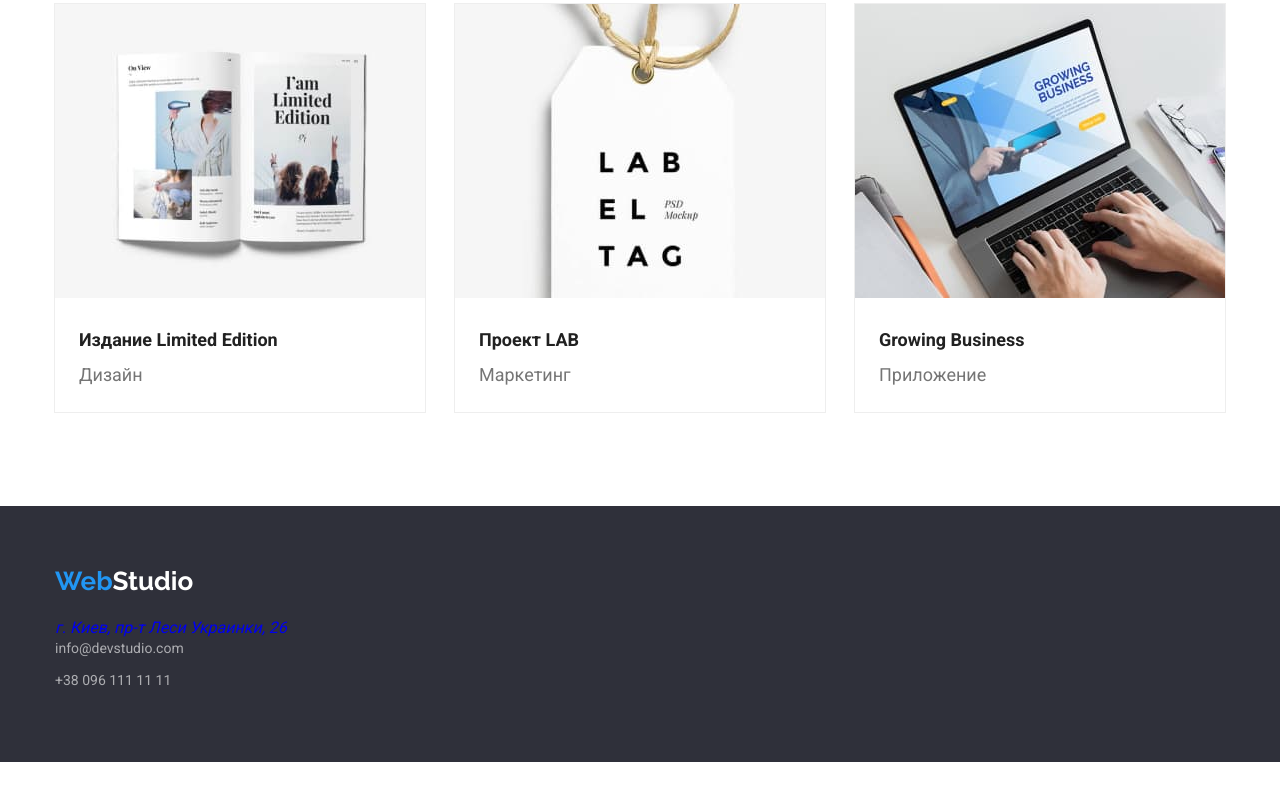
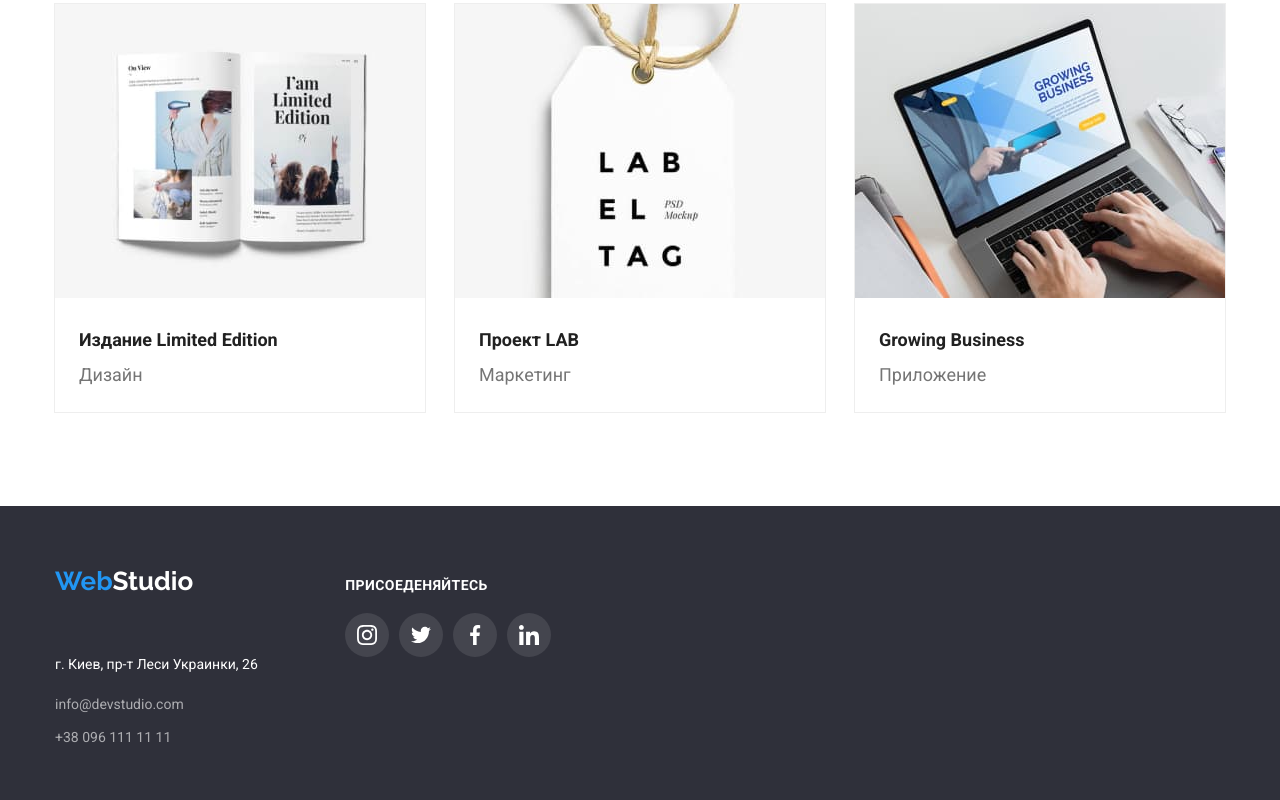
Before and after one commit to YuriiBerezan/-goit-markup-hw-04, a plain HTML site: page portfolio.html in a window 1280 px wide. Shown: the part 1136-1936 px from the top of the page. Before the commit the page ends 1898 px from the top, so only its background shows below. Drawn offline with Linux system fonts and the light colour scheme.

Commit message:
добавил модерн нормалайз, эффект тени в портфолио

```diff
--- /dev/null
+++ b/css/modern-normalize.css
@@ -0,0 +1,285 @@
+/*! modern-normalize v1.1.0 | MIT License | https://github.com/sindresorhus/modern-normalize */
+
+/*
+Document
+========
+*/
+
+/**
+Use a better box model (opinionated).
+*/
+
+*,
+::before,
+::after {
+	box-sizing: border-box;
+}
+
+/**
+1. Correct the line height in all browsers.
+2. Prevent adjustments of font size after orientation changes in iOS.
+3. Use a more readable tab size (opinionated).
+*/
+
+html {
+	line-height: 1.15; /* 1 */
+	-webkit-text-size-adjust: 100%; /* 2 */
+	-moz-tab-size: 4; /* 3 */
+	tab-size: 4; /* 3 */
+}
+
+/*
+Sections
+========
+*/
+
+/**
+1. Remove the margin in all browsers.
+2. Improve consistency of default fonts in all browsers. (https://github.com/sindresorhus/modern-normalize/issues/3)
+*/
+
+body {
+	margin: 0; /* 1 */
+	font-family:
+		system-ui,
+		-apple-system, /* Firefox supports this but not yet `system-ui` */
+		'Segoe UI',
+		Roboto,
+		Helvetica,
+		Arial,
+		sans-serif,
+		'Apple Color Emoji',
+		'Segoe UI Emoji'; /* 2 */
+}
+
+/*
+Grouping content
+================
+*/
+
+/**
+1. Add the correct height in Firefox.
+2. Correct the inheritance of border color in Firefox. (https://bugzilla.mozilla.org/show_bug.cgi?id=190655)
+*/
+
+hr {
+	height: 0; /* 1 */
+	color: inherit; /* 2 */
+}
+
+/*
+Text-level semantics
+====================
+*/
+
+/**
+Add the correct text decoration in Chrome, Edge, and Safari.
+*/
+
+abbr[title] {
+	text-decoration: underline dotted;
+}
+
+/**
+Add the correct font weight in Edge and Safari.
+*/
+
+b,
+strong {
+	font-weight: bolder;
+}
+
+/**
+1. Improve consistency of default fonts in all browsers. (https://github.com/sindresorhus/modern-normalize/issues/3)
+2. Correct the odd 'em' font sizing in all browsers.
+*/
+
+code,
+kbd,
+samp,
+pre {
+	font-family:
+		ui-monospace,
+		SFMono-Regular,
+		Consolas,
+		'Liberation Mono',
+		Menlo,
+		monospace; /* 1 */
+	font-size: 1em; /* 2 */
+}
+
+/**
+Add the correct font size in all browsers.
+*/
+
+small {
+	font-size: 80%;
+}
+
+/**
+Prevent 'sub' and 'sup' elements from affecting the line height in all browsers.
+*/
+
+sub,
+sup {
+	font-size: 75%;
+	line-height: 0;
+	position: relative;
+	vertical-align: baseline;
+}
+
+sub {
+	bottom: -0.25em;
+}
+
+sup {
+	top: -0.5em;
+}
+
+/*
+Tabular data
+============
+*/
+
+/**
+1. Remove text indentation from table contents in Chrome and Safari. (https://bugs.chromium.org/p/chromium/issues/detail?id=999088, https://bugs.webkit.org/show_bug.cgi?id=201297)
+2. Correct table border color inheritance in all Chrome and Safari. (https://bugs.chromium.org/p/chromium/issues/detail?id=935729, https://bugs.webkit.org/show_bug.cgi?id=195016)
+*/
+
+table {
+	text-indent: 0; /* 1 */
+	border-color: inherit; /* 2 */
+}
+
+/*
+Forms
+=====
+*/
+
+/**
+1. Change the font styles in all browsers.
+2. Remove the margin in Firefox and Safari.
+*/
+
+button,
+input,
+optgroup,
+select,
+textarea {
+	font-family: inherit; /* 1 */
+	font-size: 100%; /* 1 */
+	line-height: 1.15; /* 1 */
+	margin: 0; /* 2 */
+}
+
+/**
+Remove the inheritance of text transform in Edge and Firefox.
+*/
+
+button,
+select {
+	text-transform: none;
+}
+
+/**
+Correct the inability to style clickable types in iOS and Safari.
+*/
+
+button,
+[type='button'],
+[type='reset'],
+[type='submit'] {
+	-webkit-appearance: button;
+}
+
+/**
+Remove the inner border and padding in Firefox.
+*/
+
+::-moz-focus-inner {
+	border-style: none;
+	padding: 0;
+}
+
+/**
+Restore the focus styles unset by the previous rule.
+*/
+
+:-moz-focusring {
+	outline: 1px dotted ButtonText;
+}
+
+/**
+Remove the additional ':invalid' styles in Firefox.
+See: https://github.com/mozilla/gecko-dev/blob/2f9eacd9d3d995c937b4251a5557d95d494c9be1/layout/style/res/forms.css#L728-L737
+*/
+
+:-moz-ui-invalid {
+	box-shadow: none;
+}
+
+/**
+Remove the padding so developers are not caught out when they zero out 'fieldset' elements in all browsers.
+*/
+
+legend {
+	padding: 0;
+}
+
+/**
+Add the correct vertical alignment in Chrome and Firefox.
+*/
+
+progress {
+	vertical-align: baseline;
+}
+
+/**
+Correct the cursor style of increment and decrement buttons in Safari.
+*/
+
+::-webkit-inner-spin-button,
+::-webkit-outer-spin-button {
+	height: auto;
+}
+
+/**
+1. Correct the odd appearance in Chrome and Safari.
+2. Correct the outline style in Safari.
+*/
+
+[type='search'] {
+	-webkit-appearance: textfield; /* 1 */
+	outline-offset: -2px; /* 2 */
+}
+
+/**
+Remove the inner padding in Chrome and Safari on macOS.
+*/
+
+::-webkit-search-decoration {
+	-webkit-appearance: none;
+}
+
+/**
+1. Correct the inability to style clickable types in iOS and Safari.
+2. Change font properties to 'inherit' in Safari.
+*/
+
+::-webkit-file-upload-button {
+	-webkit-appearance: button; /* 1 */
+	font: inherit; /* 2 */
+}
+
+/*
+Interactive
+===========
+*/
+
+/*
+Add the correct display in Chrome and Safari.
+*/
+
+summary {
+	display: list-item;
+}
--- a/css/styles.css
+++ b/css/styles.css
@@ -168,6 +168,10 @@ button:hover {
   background: var(--background-color);
   padding: 60px 0;
 }
+.main-footer {
+  display: flex;
+  align-items: baseline;
+}
 
 .web-studio-link-footer {
   display: inline-block;
@@ -187,10 +191,13 @@ button:hover {
   display: flex;
   flex-direction: column;
 }
-.footer-address {
-  display: flex;
+/* .footer-address {
+  display: block;
+} */
+
+.footer-social-links {
+  margin-left: 152px;
 }
-
 .contacts-footer {
   font-style: normal;
   font-weight: 400;
@@ -208,21 +215,21 @@ button:hover {
   color: var(--contacts-footer-color);
   margin-bottom: 20px;
 }
-.footer-social-links {
-  margin-left: 156px;
-}
-.footer-jon-text {
+.footer-join-text {
   font-weight: 700;
   font-size: 14px;
   line-height: 1.15;
   letter-spacing: 0.03em;
   text-transform: uppercase;
   color: var(--contacts-footer-color);
-  padding-top: 12px;
+  /* padding-top: 12px; */
 }
-/* .footer-social-links {
+
+.footer-sprite {
   display: flex;
-} */
+  align-items: flex-start;
+  margin-top: 20px;
+}
 
 .footer-link {
   display: flex;
@@ -233,7 +240,21 @@ button:hover {
   border-radius: 50%;
   color: #fff;
   background-color: rgba(255, 255, 255, 0.1);
-  margin-top: 20px;
+}
+.footer-item {
+  fill: currentColor;
+}
+
+.footer-link:hover,
+.footer-link:focus {
+  background-color: var(--web-color);
+  color: #fff;
+}
+.footer-list {
+  margin-right: 10px;
+}
+.footer-list:last-child {
+  margin-right: 0;
 }
 /*STUDIO MAIN*/
 
@@ -469,6 +490,11 @@ button:hover {
 
   margin-bottom: 50px;
 }
+
+.projects-btn:hover,
+.projects-btn:focus {
+  box-shadow: 0px 4px 4px rgba(0, 0, 0, 0.25);
+}
 .projects-btn-list .project-item {
   margin-right: 8px;
 }
@@ -502,6 +528,11 @@ button:hover {
   margin-bottom: 30px;
   outline: 1px solid #eeeeee;
 }
+.projects-img-item:hover {
+  box-shadow: 0px 4px 4px rgba(0, 0, 0, 0.25);
+  /* box-shadow: 0px 1px 1px rgba(0, 0, 0, 0.12), 0px 1px 1px rgba(0, 0, 0, 0.14),
+    0px 2px 1px rgba(0, 0, 0, 0.2); */
+}
 
 .projects-img-item:nth-child(3n) {
   margin-right: 0;
--- a/portfolio.html
+++ b/portfolio.html
@@ -60,6 +60,7 @@
           <div class="container">
             <ul class="projects-img-list ">
               <li class="projects-img-item">
+                <a href="">
                 <img
                   src="./images/img-portfolio-1.jpg"
                   alt="Веб-сайк"
@@ -70,9 +71,11 @@
                 <h3 class="projects-title">Технокряк</h3>
 
                 <p class="projects-description">Веб-сайт</p>
+                </a>
               </div>
               </li>
               <li class="projects-img-item">
+                <a href="">
                 <img
                   src="./images/img-portfolio-2.jpg"
                   alt="Дизайн"
@@ -83,9 +86,11 @@
                 <h3 class="projects-title">Постер New Orlean vs Golden Star</h3>
 
                 <p class="projects-description">Дизайн</p>
+                </a>
               </div>
               </li>
               <li class="projects-img-item">
+                <a href="">
                 <img
                   src="./images/img-portfolio-3.jpg"
                   alt="Приложение"
@@ -96,9 +101,11 @@
                 <h3 class="projects-title">Ресторан Seafood</h3>
 
                 <p class="projects-description">Приложение</p>
+                </a>
               </div>
               </li>
               <li class="projects-img-item">
+                <a href="">
                 <img
                   src="./images/img-portfolio-4.jpg"
                   alt="Маркетинг"
@@ -109,9 +116,11 @@
                 <h3 class="projects-title">Проект Prime</h3>
 
                 <p class="projects-description">Маркетинг</p>
+                </a>
               </div>
               </li>
               <li class="projects-img-item">
+                <a href="">
                 <img
                   src="./images/img-portfolio-5.jpg"
                   alt="Приложение"
@@ -122,9 +131,11 @@
                 <h3 class="projects-title">Проект Boxes</h3>
 
                 <p class="projects-description">Приложение</p>
+                </a>
               </div>
               </li>
               <li class="projects-img-item">
+                <a href="">
                 <img
                   src="./images/img-portfolio-6.jpg"
                   alt="Веб-сайт"
@@ -135,9 +146,11 @@
                 <h3 class="projects-title">Inspiration has no Borders</h3>
 
                 <p class="projects-description">Веб-сайт</p>
+                </a>
               </div>
               </li>
               <li class="projects-img-item">
+                <a href="">
                 <img
                   src="./images/img-portfolio-7.jpg"
                   alt="Дизайн"
@@ -148,9 +161,11 @@
                 <h3 class="projects-title">Издание Limited Edition</h3>
 
                 <p class="projects-description">Дизайн</p>
+                </a>
               </div>
               </li>
               <li class="projects-img-item">
+                <a href="">
                 <img
                   src="./images/img-portfolio-8.jpg"
                   alt="Маркетинг"
@@ -161,9 +176,11 @@
                 <h3 class="projects-title">Проект LAB</h3>
 
                 <p class="projects-description">Маркетинг</p>
+                </a>
               </div>
               </li>
               <li class="projects-img-item">
+                <a href="">
                 <img
                   src="./images/img-portfolio-9.jpg"
                   alt="Приложение"
@@ -174,6 +191,7 @@
                 <h3 class="projects-title">Growing Business</h3>
 
                 <p class="projects-description">Приложение</p>
+                </a>
               </div>
               </li>
           </div>
@@ -184,14 +202,54 @@
       <!-- Подвал страницы -->
       <footer class="page-footer">
       <div class="container">
+        <div class="main-footer">
           <a class="web-studio-link-footer" href="WebSudio"
             ><span class="web-studio-link-color-web">Web</span
             ><span class="web-studio-link-color-studio-footer">Studio</span>
           </a>
+
+          <div class="footer-social-links">
+            <h3 class="footer-join-text">Присоеденяйтесь</h3>
+            <ul class="footer-sprite">
+              <li class="footer-list">
+                <a class="footer-link" href="" target="_blank" rel="noopener noreferrer">
+                  <svg class="footer-item" width="20" height="20">
+                    <use href="images/svg/icons.svg#icon-instagram"></use>
+                  </svg>
+                </a>
+              </li>
+              <li class="footer-list">
+                <a class="footer-link" href="" target="_blank" rel="noopener noreferrer">
+                  <svg class="footer-item" width="20" height="20">
+                    <use href="images/svg/icons.svg#icon-twitter"></use>
+                  </svg>
+                </a>
+              </li>
+              <li class="footer-list">
+                <a class="footer-link" href="" target="_blank" rel="noopener noreferrer">
+                  <svg class="footer-item" width="20" height="20">
+                    <use href="images/svg/icons.svg#icon-facebook"></use>
+                  </svg>
+                </a>
+              </li>
+              <li class="footer-list">
+                <a class="footer-link" href="" target="_blank" rel="noopener noreferrer">
+                  <svg class="links-item" width="20" height="20">
+                    <use href="images/svg/icons.svg#icon-linkedin"></use>
+                  </svg>
+                </a>
+              </li>
+            </ul>
+          </div>
+        </div>
         <address class="page-address">
-            <a class="footer-address"
+          <a
+            class="footer-address-links"
             href="https://www.google.com.ua/maps/place/%D0%B1%D1%83%D0%BB.+%D0%9B%D0%B5%D1%81%D0%B8+%D0%A3%D0%BA%D1%80%D0%B0%D0%B8%D0%BD%D0%BA%D0%B8,+26,+%D0%9A%D0%B8%D0%B5%D0%B2,+02000/@50.4265841,30.5361971,17z/data=!3m1!4b1!4m5!3m4!1s0x40d4cf0e033ecbe9:0x57a4dffefec77da0!8m2!3d50.4265807!4d30.5383858?hl=ru"
-              target="_blank" rel="noopener noreferrer">г. Киев, пр-т Леси Украинки, 26</a>
+            target="_blank"
+            rel="noopener noreferrer"
+            >г. Киев, пр-т Леси Украинки, 26</a
+          >
           <a class="contacts-footer" href="mailto: info@devstudio.com">info@devstudio.com</a>
           <a class="contacts-footer" href="tel:380961111111">+38 096 111 11 11</a>
         </address>
```
Also changed, not shown: index.html (+27 -14 lines). Lines whose indentation alone changed are shown as unchanged.
